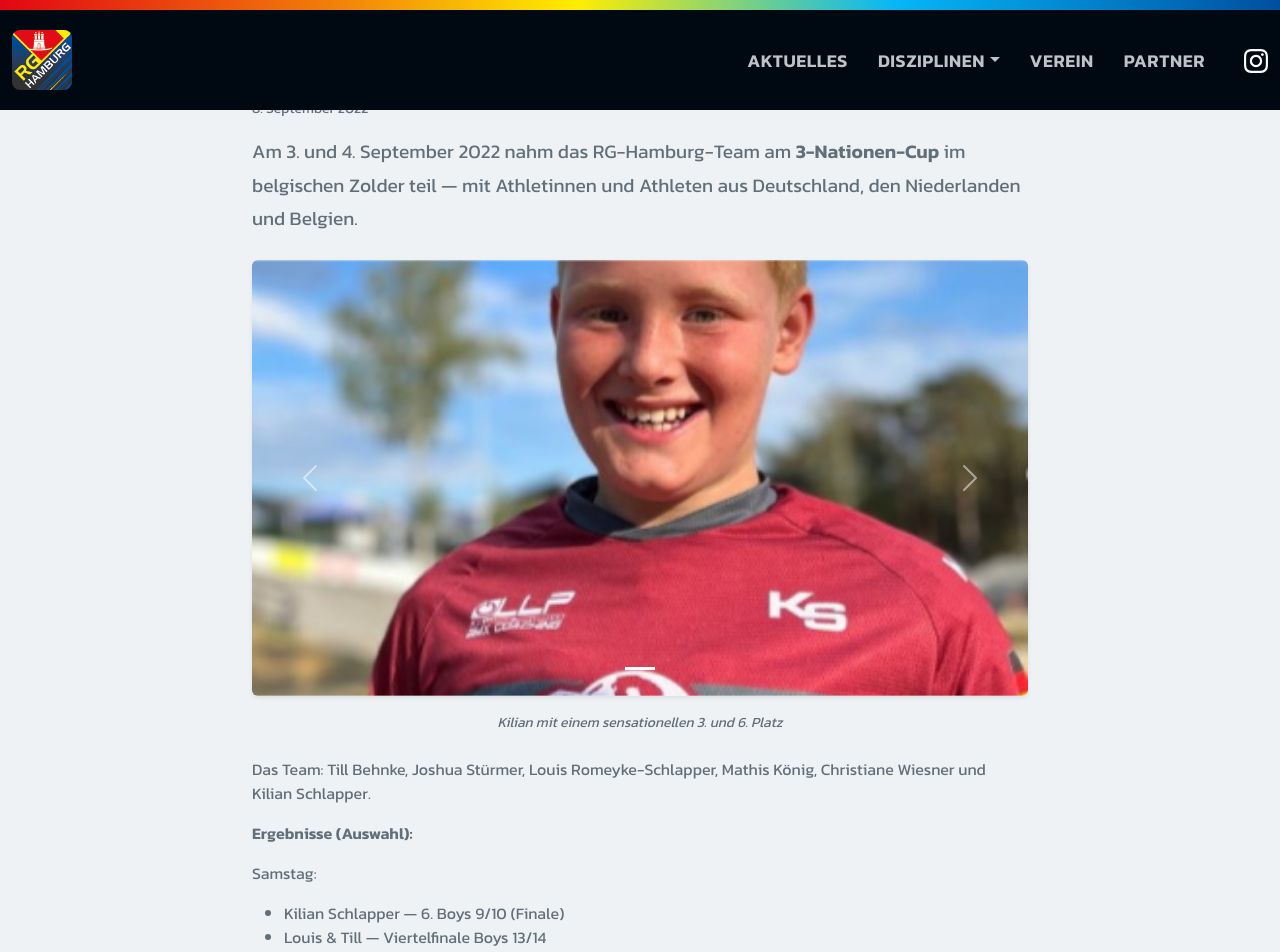
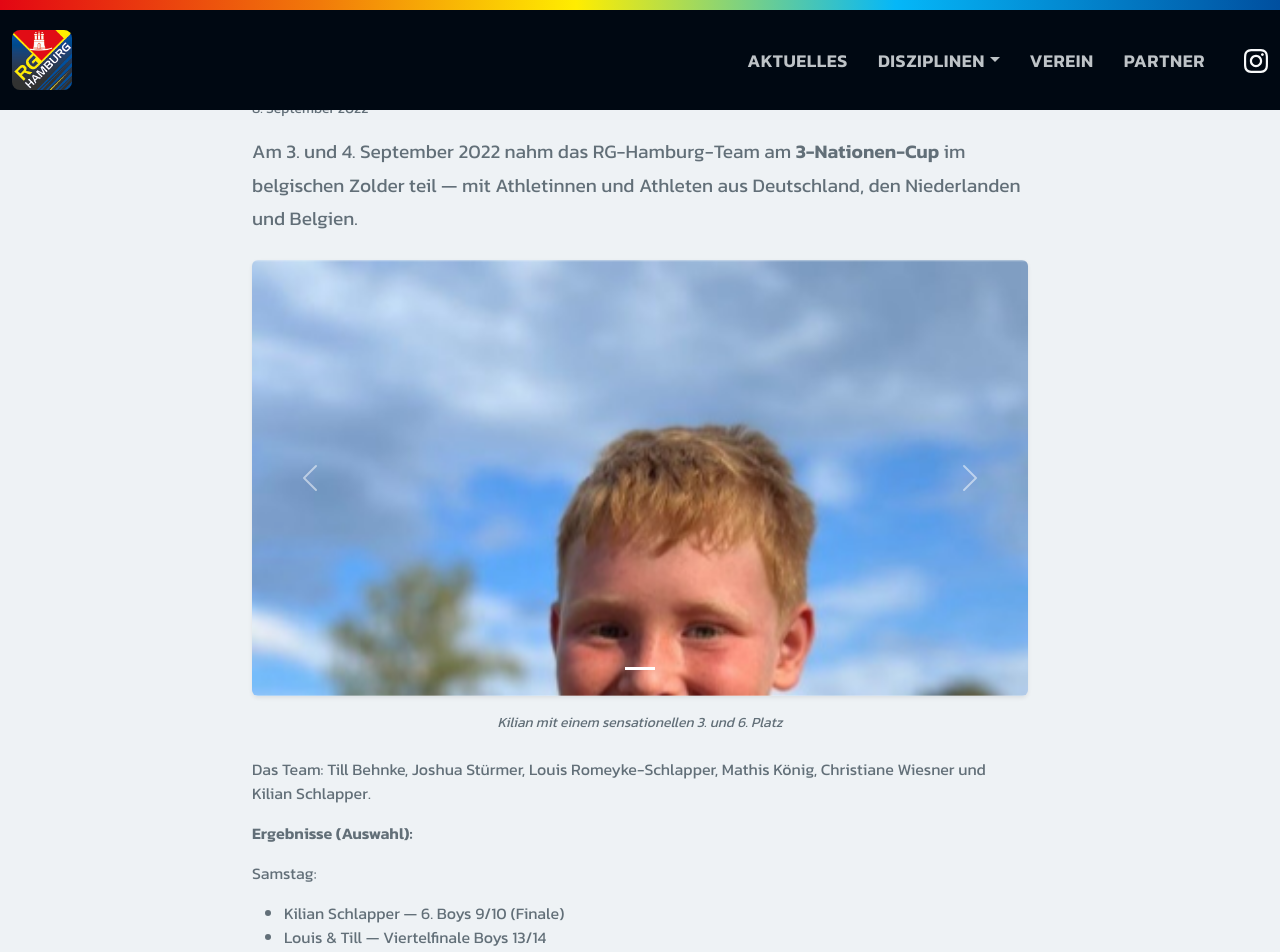
Before and after one commit to rg-hamburg/rg-hamburg.github.io, a Jekyll site: the page built from _posts/2022-09-08-bmx-3-nationen-cup-zolder.md, in a window 1280 px wide and 1400 px high, scrolled down 441 px. Shown: the top 952 px of the window. Built offline with Jekyll 4.4.1, drawn with Linux system fonts in a browser that asks for light colours; grey boxes are pictures that could not be loaded.

```diff
--- a/_layouts/aktuelles.html
+++ b/_layouts/aktuelles.html
@@ -21,7 +21,7 @@ layout: default
 
 <script>
 document.addEventListener('DOMContentLoaded', function () {
-  var PAGE1 = 4, PAGEN = 6;
+  var PAGE1 = 4, PAGEN = 8;
   var cards = Array.from(document.querySelectorAll('[data-post-idx]'));
   var eventsSection = document.getElementById('veranstaltungen');
   var pager = document.getElementById('aktuelles-pagination');
--- a/assets/css/style.css
+++ b/assets/css/style.css
@@ -1141,7 +1141,7 @@ body {
 ============================================================ */
 .post-carousel-inner             { aspect-ratio: 16 / 9; }
 .post-carousel-inner .carousel-item { height: 100%; }
-.post-carousel-img               { width: 100%; height: 100%; object-fit: cover; object-position: center; }
+.post-carousel-img               { width: 100%; height: 100%; object-fit: cover; object-position: top; }
 .post-carousel-caption-ext       { color: var(--rg-text-grey); font-size: 0.875rem; font-style: italic; text-align: center; }
 
 /* ============================================================
```
